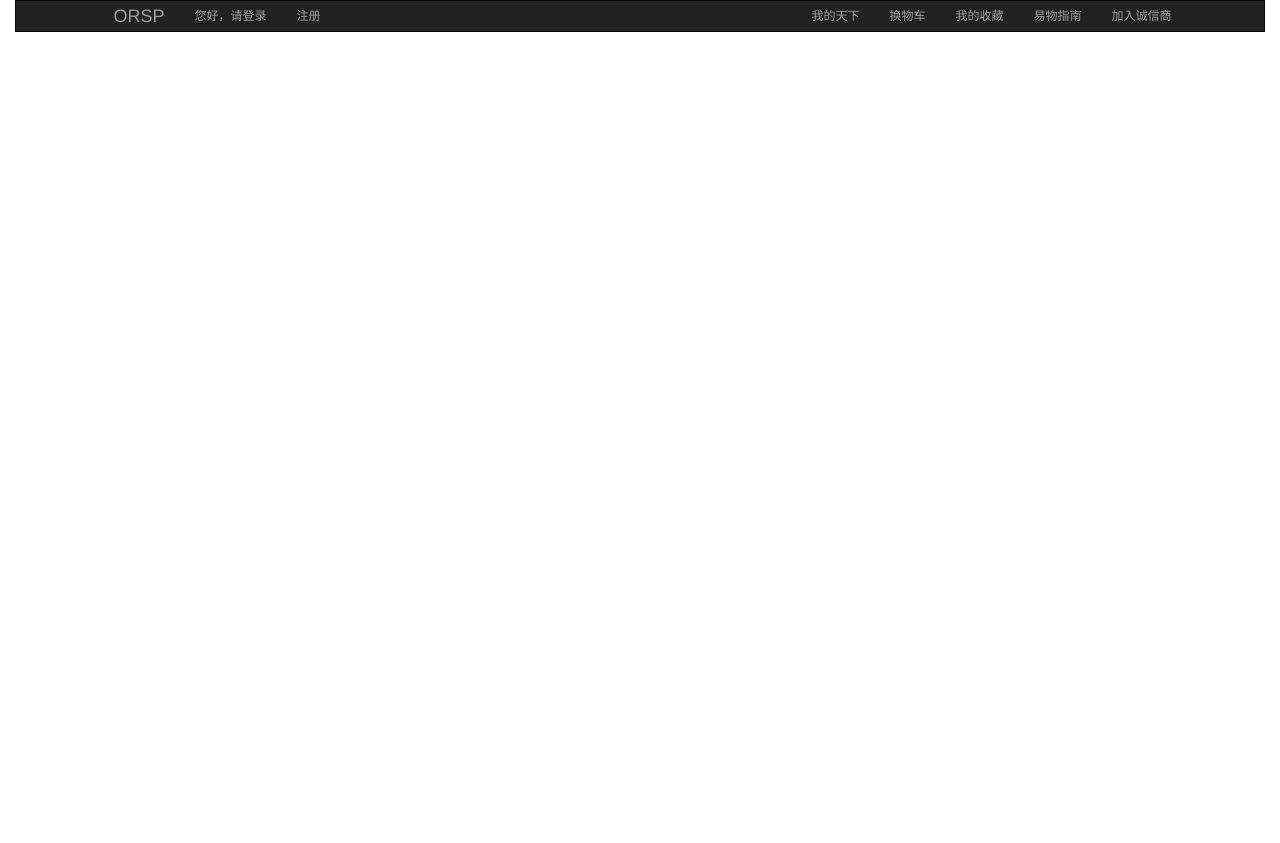
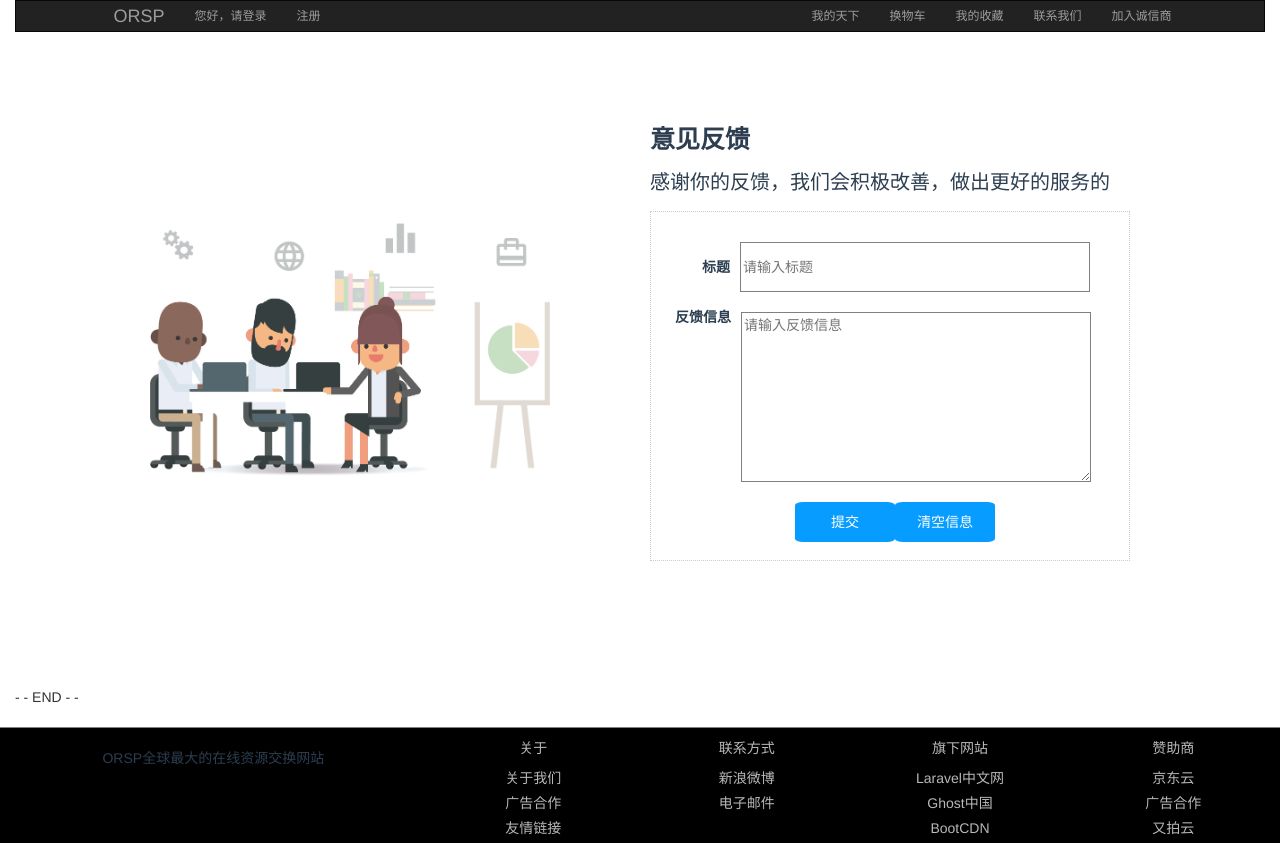
Before and after one commit to feiChen0522/orsp_vue, a Vue app: page /board in a window 1280 px wide. Before the commit the page ends 800 px from the top, so only its background shows below. Built offline with nearby package versions, Linux system fonts and the light colour scheme.

Commit message:
wyx 提交 vue前端组件修改

```diff
--- /dev/null
+++ b/src/components/Board.vue
@@ -0,0 +1,131 @@
+<template>
+  <div>
+    <div class="freeback-container">
+      <div class="freeback-img-box">
+        <img src="../assets/images/freeback.png">
+      </div>
+      <div class="freeback-box-border">
+
+        <div class="freeback-title">
+          <p style="font-size: 25px;font-weight: 600">意见反馈</p>
+          <p style="font-size: 20px;font-weight: 400">感谢你的反馈，我们会积极改善，做出更好的服务的</p>
+        </div>
+        <div class="freeback-content">
+          <div class="freeback-form">
+            <form :model="formItem">
+              <label style="margin-left: 27px">标题</label>
+              <input v-model="formItem.title" placeholder="请输入标题" class="len">
+
+              <label style="position: relative;top: -160px">反馈信息</label>
+              <textarea v-model="formItem.content" placeholder="请输入反馈信息" class="len he"></textarea>
+
+              <button type="submit" style="margin-left:120px ">提交</button>
+              <button type="reset">清空信息</button>
+
+            </form>
+          </div>
+        </div>
+      </div>
+
+    </div>
+    <div>
+      <footer-div></footer-div>
+    </div>
+  </div>
+</template>
+
+<script>
+  export default {
+    name: "Board",
+    data() {
+      return {
+        formItem: {
+          title: '',
+          content: ''
+        }
+      };
+    }
+  }
+</script>
+
+<style scoped>
+  .freeback-container {
+    margin: 15px auto;
+    width: 80%;
+    height: 600px;
+    display: flex;
+    align-items: center;
+  }
+
+  .freeback-img-box {
+    width: 50%;
+  }
+
+  .len {
+    width: 350px;
+    margin-left: 10px;
+    border: 0.2px solid gray;
+  }
+
+  input, textarea {
+    height: 50px;
+  }
+
+  .he {
+    height: 170px;
+    margin-top: 20px;
+  }
+
+  input:focus {
+    border: 0.2px solid;
+    border-color: #09b9f4;
+    box-shadow: 0 0 15px #1da6f0;
+  }
+
+  textarea:focus {
+    border-style: solid;
+    border-color: #09b9f4;
+    box-shadow: 0 0 15px #1da6f0;
+  }
+
+  .freeback-img-box img {
+    width: 80%;
+    margin-right: 80px;
+  }
+
+  .freeback-box-border {
+    width: 50%;
+    text-align: left;
+    height: 450px;
+    width: 480px;
+    margin: auto;
+  }
+
+  .freeback-content {
+    margin: 15px auto;
+    border: 1px #ccc dotted;
+    height: 350px;
+  }
+
+  .freeback-form {
+    margin: 30px auto;
+    width: 90%;
+  }
+
+  button {
+    background-color: #079cff;
+    margin: 0;
+    padding: 0;
+    border: 1px solid transparent;
+    outline: none;
+    width: 100px;
+    height: 40px;
+    border-radius: 8%;
+    color: white;
+    margin-top: 10px;
+  }
+
+  button:hover {
+    opacity: 0.8;
+  }
+</style>
--- a/src/components/Header.vue
+++ b/src/components/Header.vue
@@ -77,8 +77,8 @@
               </router-link>
             </li>
             <li>
-              <router-link to="/">
-                <p class="p1">易物指南</p>
+              <router-link to="/board">
+                <p class="p1">联系我们</p>
               </router-link>
             </li>
             <li>
--- a/src/components/Main.vue
+++ b/src/components/Main.vue
@@ -1,9 +1,10 @@
 <template>
   <div class="type-container">
-    <div class="row"  @mouseleave="detailTypeShow=!detailTypeShow">
+    <div class="row" @mouseleave="detailTypeShow=!detailTypeShow" style="position: relative">
       <div class="col-lg-2 col-md-2 col-sm-2 col-xs-2 type">
-        <ul class="row" @mouseover="getThree($event)" >
-          <li v-for="(types,index) of type_data" :data-id="types.id" :data-flag="haveData" :index="index"  :data-type-name="types.product_type" :key="types.id">
+        <ul class="row" @mouseover="getThree($event)">
+          <li v-for="(types,index) of type_data" :data-id="types.id" :data-flag="haveData" :index="index"
+              :data-type-name="types.product_type" :key="types.id">
 
             <a v-for="t of types.category" href="" v-text="t.name" :data-id="t.id" :key="t.id"></a>
             <i style="float: right;color: rgba(46,0,0,0.68);margin-right: 15px;"> > </i>
@@ -24,11 +25,8 @@
       <div class="col-lg-9 col-md-9 col-sm-9 col-xs-9 detail-type swing" @mouseleave="detailTypeShow=true" v-else>
         <swing-div style="margin-left: -15px;margin-top: -15px"></swing-div>
       </div>
-
-
-
-
-
+      <div><img src="../assets/images/true.jpg" class="show1"></div>
+      <div class="show2"><notice></notice></div>
     </div>
   </div>
 </template>
@@ -36,23 +34,23 @@
 <script>
   export default {
     name: 'HelloWorld',
-    data () {
+    data() {
       return {
-        haveData:"false",
-        type_count:10,
-        type_data:[],
-        query_condition:'',
-        current_index:"",
-        typeThree:[],
-        detailTypeShow:false
+        haveData: "false",
+        type_count: 10,
+        type_data: [],
+        query_condition: '',
+        current_index: "",
+        typeThree: [],
+        detailTypeShow: false
       }
     },
-    mounted:function () {
-      let vm=this;
+    mounted: function () {
+      let vm = this;
       axios.get('http://127.0.0.1:8000/resource/getgoodtypetwo/')
         .then(function (res) {
           console.log(res.data);
-          vm.type_data=res.data;
+          vm.type_data = res.data;
           console.log(vm.type_data)
           //控制台打印请求成功时返回的数据
           //bind(this)可以不用
@@ -65,30 +63,30 @@
           //bind(this)可以不用
         }.bind(this))
     },
-    methods:{
-      getThree:function (event) {
-        let vm=this;
-        vm.detailTypeShow=true
-        let e=event.target;
-        if (e.nodeName=="LI"){
-          this.query_condition=[];
-          this.current_index=parseInt(e.getAttribute('index'));
+    methods: {
+      getThree: function (event) {
+        let vm = this;
+        vm.detailTypeShow = true
+        let e = event.target;
+        if (e.nodeName == "LI") {
+          this.query_condition = [];
+          this.current_index = parseInt(e.getAttribute('index'));
           console.log("this.current_index", this.current_index);
           // console.log(e.children);
-          for (let ele of e.children){
+          for (let ele of e.children) {
             // console.log(ele);
-            if(ele.nodeName=="A"){
+            if (ele.nodeName == "A") {
               console.log(ele.getAttribute('data-id'));
               this.query_condition.push(ele.getAttribute('data-id'))
             }
           }
-          this.query_condition=this.query_condition.join(',')
+          this.query_condition = this.query_condition.join(',')
           console.log(this.query_condition);
-          if (e.getAttribute('data-flag')=="false" || vm.typeThree[this.current_index]==undefined) {
-            axios.get('http://127.0.0.1:8000/resource/getgoodtypethree/'+this.query_condition)
+          if (e.getAttribute('data-flag') == "false" || vm.typeThree[this.current_index] == undefined) {
+            axios.get('http://127.0.0.1:8000/resource/getgoodtypethree/' + this.query_condition)
               .then(function (res) {
                 console.log(res.data);
-                vm.$set(vm.typeThree,this.current_index,res.data)
+                vm.$set(vm.typeThree, this.current_index, res.data)
                 //控制台打印请求成功时返回的数据
                 //bind(this)可以不用
               }.bind(this))
@@ -101,12 +99,12 @@
               }.bind(this))
           }
 
-          e.setAttribute('data-flag',"true");
+          e.setAttribute('data-flag', "true");
           console.log(1)
 
         }
       },
-      displaySwing:function (event) {
+      displaySwing: function (event) {
         console.log(event.target.className);
         // this.detailTypeShow=!this.detailTypeShow
 
@@ -119,4 +117,15 @@
 <style scoped>
   @import '../../static/css/clear.css';
   @import '../../static/css/main.css';
+
+  .show1{
+    position: absolute;
+    left: 850px;
+    height: 330px;
+  }
+  .show2{
+    position: absolute;
+    left: 850px;
+    top:365px
+  }
 </style>
--- /dev/null
+++ b/src/components/Notice.vue
@@ -0,0 +1,36 @@
+<template>
+  <div class="top1">
+    <div style="background-color: #f5f5f5"><span>公告</span></div>
+    <div class="sp1"></div>
+    <p>双十一 来临之际，11月1日至11月1日，凡是在本店易物双方，成交后运费都由本网站承担</p>
+  </div>
+</template>
+
+<script>
+  export default {
+    name: "Notice"
+  }
+</script>
+
+<style scoped>
+  .top1 {
+    width: 250px;
+    height: 160px;
+    border: #999999 solid 1px;
+  }
+
+  .sp1 {
+    border: 1px solid black;
+    font-size: 18px;
+  }
+
+  p {
+    text-align: left;
+    margin-top: 15px
+  }
+
+  span {
+    font-size: 27px;
+
+  }
+</style>
--- a/src/main.js
+++ b/src/main.js
@@ -26,7 +26,7 @@ import MyReleaseGoods from './components/MyReleaseGoods'
 import GoodsHaveSold from './components/GoodsHaveSold'
 import PhotoLoupe from './components/PhotoLoupe'
 import upload from './components/download/upload'
-import Page from './components/Page'
+import Notice from './components/Notice'
 import Address from './components/Address'
 import Left from './components/person/Left'
 import Paging from './components/test/Paging'
@@ -69,6 +69,7 @@ Vue.component('goods-have-sold',GoodsHaveSold);
 Vue.component('photo-loupe',PhotoLoupe);
 //购物车页面
 Vue.component('Car1-div', Car1);
+Vue.component('notice', Notice);
 
 
 
--- a/src/router/index.js
+++ b/src/router/index.js
@@ -28,6 +28,7 @@ import GoodsHaveSold from '@/components/GoodsHaveSold'
 import ShowMyUpSesource from '@/components/download/ShowMyUpSesource'
 import DownSesource from '@/components/download/DownSesource'
 import ORSPDownload from '@/components/ORSPDownload'
+import Board from '@/components/Board'
 
 // import Search from '@/components/Search'
 import SearchMain from '@/components/search/SearchMain'
@@ -78,11 +79,15 @@ export default new Router({
       name: 'SearchMain',
       component: SearchMain
     },
-
     {
-      path: '/addaddress',
-      name: 'AddAddress',
-      component: AddAddress
+      path: '/search',
+      name: 'SearchMain',
+      component: SearchMain
+    },
+    {
+      path: '/board',
+      name: 'Board',
+      component: Board
     },
 
     {
```
Also changed, not shown: src/assets/images/freeback.png (added), src/assets/images/true.jpg (added). Lines whose indentation alone changed are shown as unchanged.
